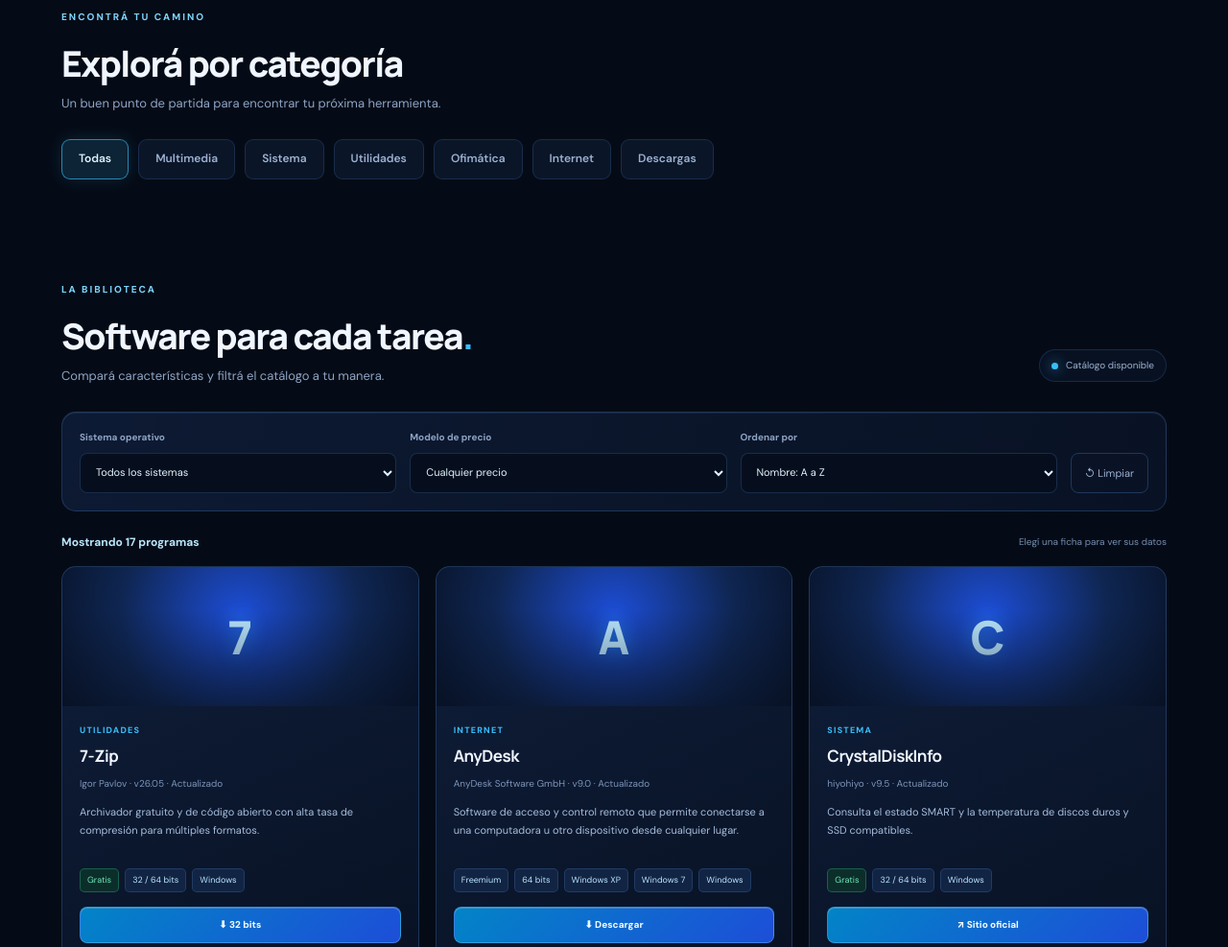
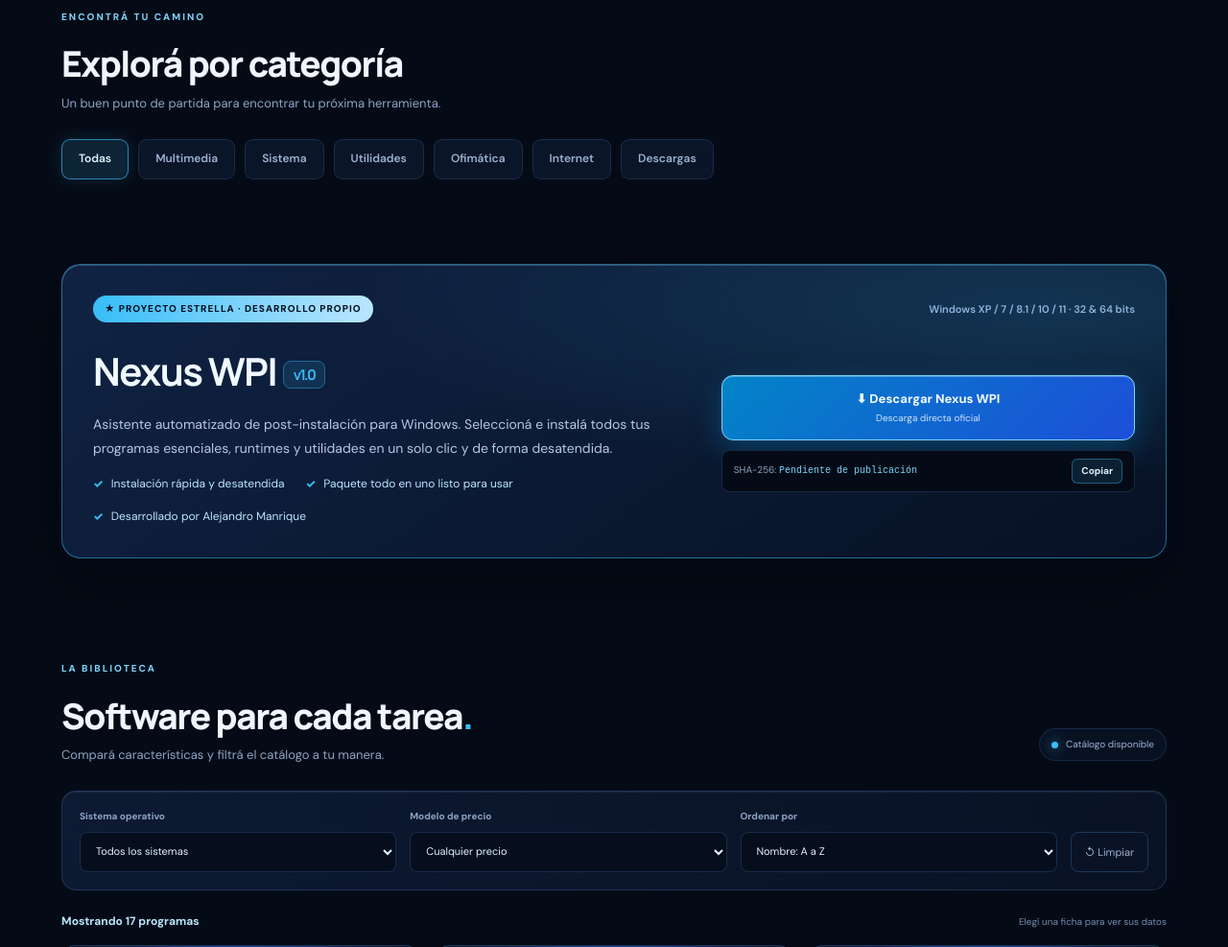
Before and after one commit to alejandromanrique22/nexus, a plain HTML site: page index.html in a window 1280 px wide. Shown: the part 851-1838 px from the top of the page at 96% size. Drawn offline with Linux system fonts and the light colour scheme.

Commit message:
Agrego seccion proyecto estrella Nexus WPI

```diff
--- a/css/styles.css
+++ b/css/styles.css
@@ -1140,3 +1140,174 @@ h1, h2, h3 {
     animation-duration: .01ms !important;
   }
 }
+/* Apartado Programa Estrella (WPI) */
+.star-project {
+  position: relative;
+  padding: 32px;
+  border: 1.5px solid rgba(56, 189, 248, .48);
+  border-radius: 20px;
+  background: radial-gradient(ellipse at 90% 15%, rgba(56, 189, 248, .18), transparent 50%),
+              linear-gradient(145deg, #102344, #071124);
+  box-shadow: 0 24px 65px rgba(0, 5, 15, .65), inset 0 1px 0 rgba(224, 242, 254, .22);
+}
+
+.star-badge-row {
+  display: flex;
+  flex-wrap: wrap;
+  align-items: center;
+  justify-content: space-between;
+  gap: 12px;
+  margin-bottom: 18px;
+}
+
+.star-pill {
+  display: inline-block;
+  padding: 6px 12px;
+  border-radius: 999px;
+  background: linear-gradient(90deg, #38bdf8, #bae6fd);
+  color: #051024;
+  font-size: 10px;
+  font-weight: 900;
+  letter-spacing: 1px;
+}
+
+.star-meta {
+  color: #93b4dc;
+  font-size: 11px;
+  font-weight: 600;
+}
+
+.star-grid {
+  display: grid;
+  grid-template-columns: 1.3fr .9fr;
+  gap: 32px;
+  align-items: center;
+}
+
+.star-info h2 {
+  font-size: clamp(28px, 3.4vw, 40px);
+  color: #f0f9ff;
+  margin-bottom: 10px;
+}
+
+.star-version {
+  font-size: 15px;
+  padding: 3px 10px;
+  border: 1px solid rgba(56, 189, 248, .4);
+  border-radius: 8px;
+  background: rgba(56, 189, 248, .12);
+  color: #38bdf8;
+  vertical-align: middle;
+}
+
+.star-desc {
+  color: #b4c8e4;
+  font-size: 14px;
+  line-height: 1.75;
+  margin-bottom: 16px;
+}
+
+.star-features {
+  list-style: none;
+  display: flex;
+  flex-wrap: wrap;
+  gap: 14px 22px;
+  color: #bae6fd;
+  font-size: 12px;
+}
+
+.star-features span {
+  color: #38bdf8;
+  font-weight: 800;
+  margin-right: 5px;
+}
+
+.star-actions {
+  display: flex;
+  flex-direction: column;
+  gap: 10px;
+}
+
+.star-btn-primary, .star-btn-secondary {
+  display: flex;
+  flex-direction: column;
+  align-items: center;
+  justify-content: center;
+  padding: 13px 18px;
+  border-radius: 12px;
+  text-align: center;
+  transition: .2s;
+}
+
+.star-btn-primary {
+  border: 1px solid #7dd3fc;
+  background: linear-gradient(135deg, #0284c7, #1d4ed8);
+  color: #f0f9ff;
+  box-shadow: 0 10px 28px rgba(2, 132, 199, .35), inset 0 1px 0 rgba(255, 255, 255, .25);
+}
+
+.star-btn-primary:hover {
+  background: linear-gradient(135deg, #0ea5e9, #2563eb);
+  transform: translateY(-2px);
+}
+
+.star-btn-primary span, .star-btn-secondary span {
+  font-size: 13px;
+  font-weight: 800;
+}
+
+.star-btn-primary small, .star-btn-secondary small {
+  font-size: 10px;
+  opacity: .85;
+  margin-top: 2px;
+}
+
+.star-btn-secondary {
+  border: 1px solid rgba(96, 165, 250, .35);
+  background: rgba(15, 30, 58, .85);
+  color: #bae6fd;
+}
+
+.star-btn-secondary:hover {
+  border-color: #38bdf8;
+  background: #162d54;
+}
+
+.star-hash {
+  display: flex;
+  align-items: center;
+  justify-content: space-between;
+  gap: 8px;
+  padding: 8px 12px;
+  border: 1px solid rgba(96, 165, 250, .2);
+  border-radius: 8px;
+  background: #050b16;
+  color: #8ea4c4;
+  font-size: 10px;
+}
+
+.star-hash code {
+  color: #7dd3fc;
+  word-break: break-all;
+}
+
+.star-hash button {
+  flex: none;
+  padding: 4px 9px;
+  border: 1px solid rgba(56, 189, 248, .4);
+  border-radius: 6px;
+  background: rgba(56, 189, 248, .12);
+  color: #e0f2fe;
+  font-size: 10px;
+  font-weight: 700;
+  cursor: pointer;
+}
+
+.star-hash button:hover {
+  background: rgba(56, 189, 248, .25);
+}
+
+@media (max-width: 780px) {
+  .star-project { padding: 22px; }
+  .star-grid { grid-template-columns: 1fr; gap: 22px; }
+}
--- a/index.html
+++ b/index.html
@@ -88,7 +88,40 @@
       </div>
       <div class="category-list" id="categories" aria-label="Filtrar por categoría"></div>
     </section>
+<section class="section container" id="proyecto-estrella">
+      <div class="star-project">
+        <div class="star-badge-row">
+          <span class="star-pill">★ PROYECTO ESTRELLA · DESARROLLO PROPIO</span>
+          <span class="star-meta">Windows XP / 7 / 8.1 / 10 / 11 · 32 &amp; 64 bits</span>
+        </div>
 
+        <div class="star-grid">
+          <div class="star-info">
+            <h2>Nexus WPI <span class="star-version">v1.0</span></h2>
+            <p class="star-desc">
+              Asistente automatizado de post-instalación para Windows. Seleccioná e instalá todos tus programas esenciales, runtimes y utilidades en un solo clic y de forma desatendida.
+            </p>
+            <ul class="star-features">
+              <li><span>✓</span> Instalación rápida y desatendida</li>
+              <li><span>✓</span> Paquete todo en uno listo para usar</li>
+              <li><span>✓</span> Desarrollado por Alejandro Manrique</li>
+            </ul>
+          </div>
+
+          <div class="star-actions">
+            <a class="star-btn-primary" href="https://github.com/alejandromanrique22/nexus/releases/latest" target="_blank" rel="noopener noreferrer">
+              <span>⬇ Descargar Nexus WPI</span>
+              <small>Descarga directa oficial</small>
+            </a>
+
+            <div class="star-hash">
+              <span>SHA-256: <code id="wpiHash">Pendiente de publicación</code></span>
+              <button type="button" id="copyWpiHash">Copiar</button>
+            </div>
+          </div>
+        </div>
+      </div>
+    </section>
     <section class="section catalog-section container" id="catalogo">
       <div class="section-heading catalog-heading">
         <div><span class="eyebrow">LA BIBLIOTECA</span><h2>Software para cada tarea<span class="title-period">.</span></h2><p>Compará características y filtrá el catálogo a tu manera.</p></div>
--- a/js/app.js
+++ b/js/app.js
@@ -512,7 +512,19 @@
   if (elements.currentYear) {
     elements.currentYear.textContent = String(new Date().getFullYear());
   }
-
+var copyWpiBtn = document.getElementById("copyWpiHash");
+  var wpiHashEl = document.getElementById("wpiHash");
+  if (copyWpiBtn && wpiHashEl) {
+    copyWpiBtn.addEventListener("click", function () {
+      var text = wpiHashEl.textContent.trim();
+      if (navigator.clipboard && navigator.clipboard.writeText) {
+        navigator.clipboard.writeText(text).then(function () {
+          copyWpiBtn.textContent = "¡Copiado!";
+          setTimeout(function () { copyWpiBtn.textContent = "Copiar"; }, 2000);
+        });
+      }
+    });
+  }
   bindEvents();
   loadCatalog();
 })();
```
